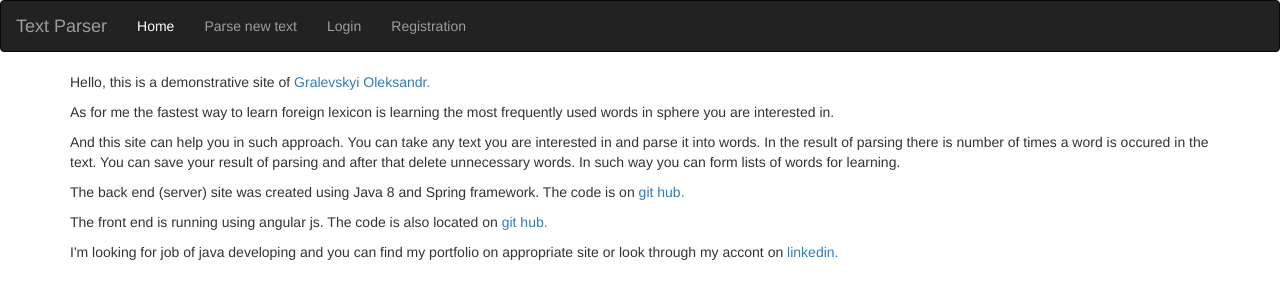
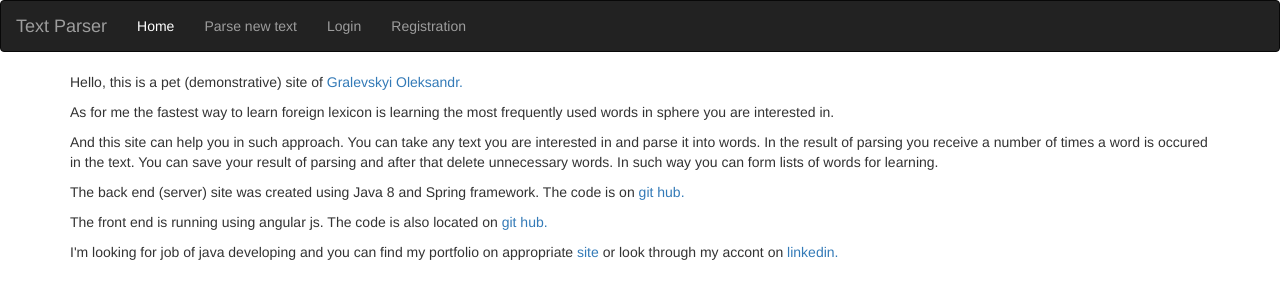
Before and after one commit to Gralevskyi/TextParserFront, an Angular app in the folder TextParserFront/TextParserFront/: page / in a window 1280 px wide. Shown: the top 300 px of the page. Built offline with nearby package versions, Linux system fonts and the light colour scheme.

Commit message:
Update home.component.html

```diff
--- a/TextParserFront/TextParserFront/src/app/home/home.component.html
+++ b/TextParserFront/TextParserFront/src/app/home/home.component.html
@@ -1,16 +1,16 @@
 <div class="container w-80">
 
-	<p>Hello, this is a demonstrative site of <a href="https://www.linkedin.com/in/oleksandr-gralievskyi-46301517a/?originalSubdomain=ua">Gralevskyi Oleksandr.</a></p>
+	<p>Hello, this is a pet (demonstrative) site of <a href="https://www.linkedin.com/in/oleksandr-gralievskyi-46301517a/?originalSubdomain=ua">Gralevskyi Oleksandr.</a></p>
 	<p>As for me the fastest way to learn foreign lexicon is learning the most frequently used words in sphere you are interested in.
 	<p>
 		And this site can help you in such approach. You can take any text you are interested in and parse it into words.
-		In the result of parsing there is number of times a word is occured in the text.
+		In the result of parsing you receive a number of times a word is occured in the text.
 		You can save your result of parsing and after that delete unnecessary words.
 		In such way you can form lists of words for learning.
 	</p>
 	<p>The back end (server) site was created using Java 8 and Spring framework. The code is on <a href="https://github.com/Gralevskyi/TextParser">git hub.</a></p>
 	<p>The front end is running using angular js. The code is also located on <a href="https://github.com/Gralevskyi/TextParserFront">git hub.</a></p>
-	<p>I'm looking for job of java developing and you can find my portfolio on appropriate site or look through my accont on
+	<p>I'm looking for job of java developing and you can find my portfolio on appropriate <a href="https://gralievskyi-cv.herokuapp.com/">site</a> or look through my accont on
 			<a href="https://www.linkedin.com/in/oleksandr-gralievskyi-46301517a/?originalSubdomain=ua">linkedin.</a></p>
 
 </div>
```
